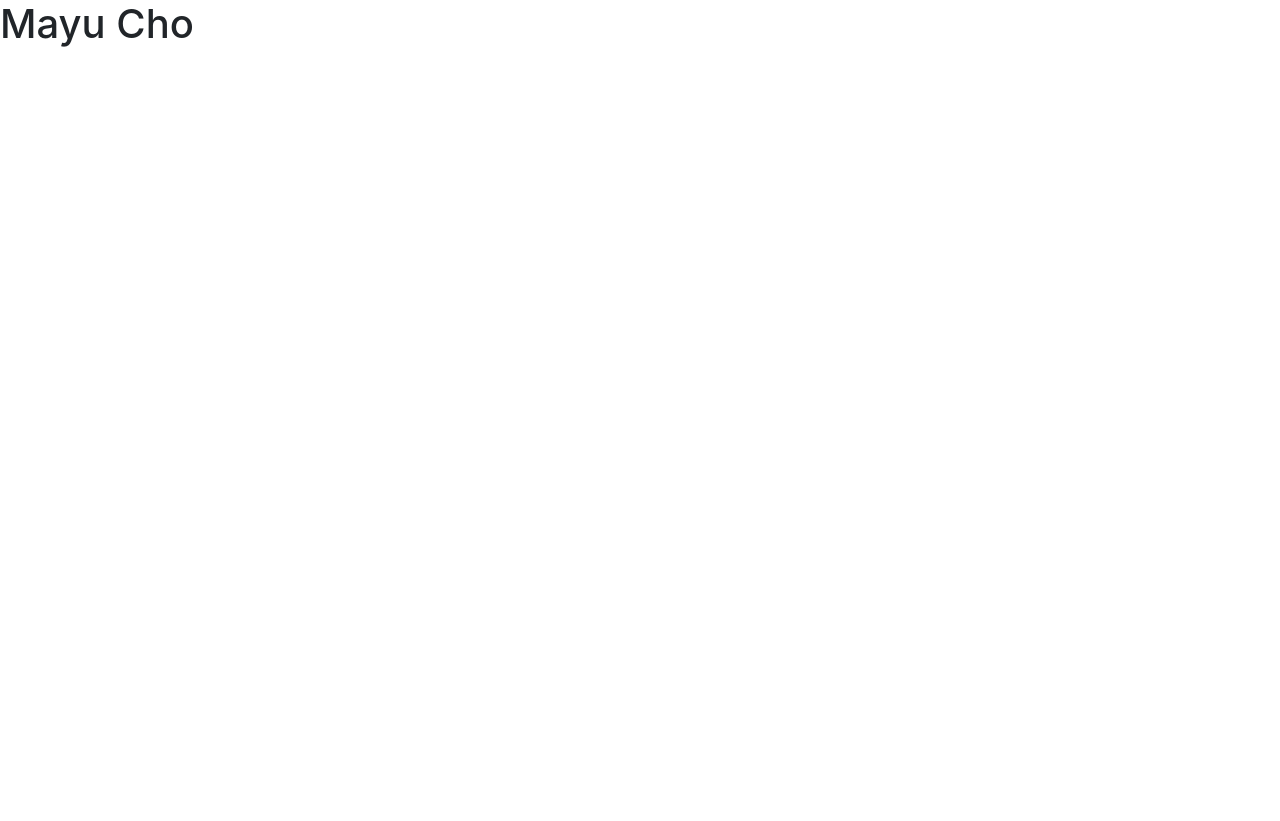
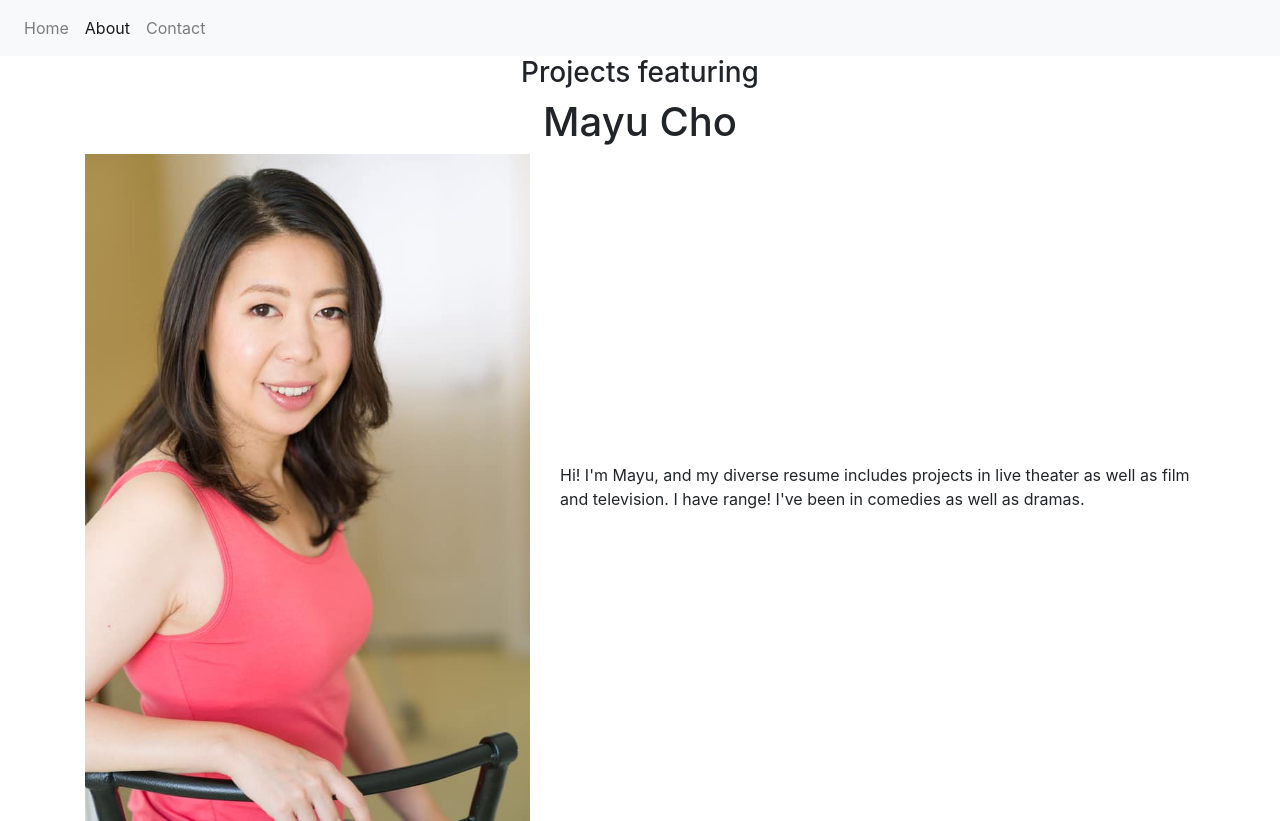
Before and after one commit to vtranwd/mayu_hp, a plain HTML site: page about.html in a window 1280 px wide. Before the commit the page ends 800 px from the top, so only its background shows below. Drawn offline with nearby package versions, Linux system fonts and the light colour scheme.

Commit message:
more info in html files

```diff
--- a/about.html
+++ b/about.html
@@ -7,12 +7,44 @@
 
     <!-- Bootstrap CSS -->
     <link rel="stylesheet" href="https://stackpath.bootstrapcdn.com/bootstrap/4.1.3/css/bootstrap.min.css" integrity="sha384-MCw98/SFnGE8fJT3GXwEOngsV7Zt27NXFoaoApmYm81iuXoPkFOJwJ8ERdknLPMO" crossorigin="anonymous">
+    <link rel="stylesheet" href="styles.css">
 
-    <title>About Mayu Cho</title>
+    <title>About</title>
   </head>
+
   <body>
-    <h1>Mayu Cho</h1>
+    <nav class="navbar navbar-expand-lg navbar-light bg-light">
+      <div class="collapse navbar-collapse" id="navbarSupportedContent">
+        <ul class="navbar-nav mr-auto">
+          <li class="nav-item">
+            <a class="nav-link" href="index.html">Home</a>
+          </li>
+          <li class="nav-item active">
+            <a class="nav-link" href="#">About</a>
+          </li>
+          <li class="nav-item">
+            <a class="nav-link" href="contact.html">Contact</a>
+          </li>
+        </ul>
+      </div>
+    </nav>
 
+    <div class="container">
+      <div class="text-center page-title">
+        <h3>Projects featuring</h3>
+        <h1>Mayu Cho</h1>
+      </div>
+      <div class="row">
+        <div class="col-sm-5">
+          <img src="images/mayuhomeheadshot.jpg" class="img-fluid homeprofile">
+        </div>
+        <div class="col-lg-7">
+          <p class="card h-100 border-0 justify-content-center">
+            Hi! I'm Mayu, and my diverse resume includes projects in live theater as well as film and television. I have range! I've been in comedies as well as dramas.
+          </p>
+        </div>
+      </div>
+    </div>
     <!-- Optional JavaScript -->
     <!-- jQuery first, then Popper.js, then Bootstrap JS -->
     <script src="https://code.jquery.com/jquery-3.3.1.slim.min.js" integrity="sha384-q8i/X+965DzO0rT7abK41JStQIAqVgRVzpbzo5smXKp4YfRvH+8abtTE1Pi6jizo" crossorigin="anonymous"></script>
--- a/styles.css
+++ /dev/null
@@ -1,4 +0,0 @@
-/* master styles */
-.text-center {
-	margin: 70px;
-}
```
Also changed, not shown: contact.html (+16 -0 lines), index.html (+22 -3 lines).
